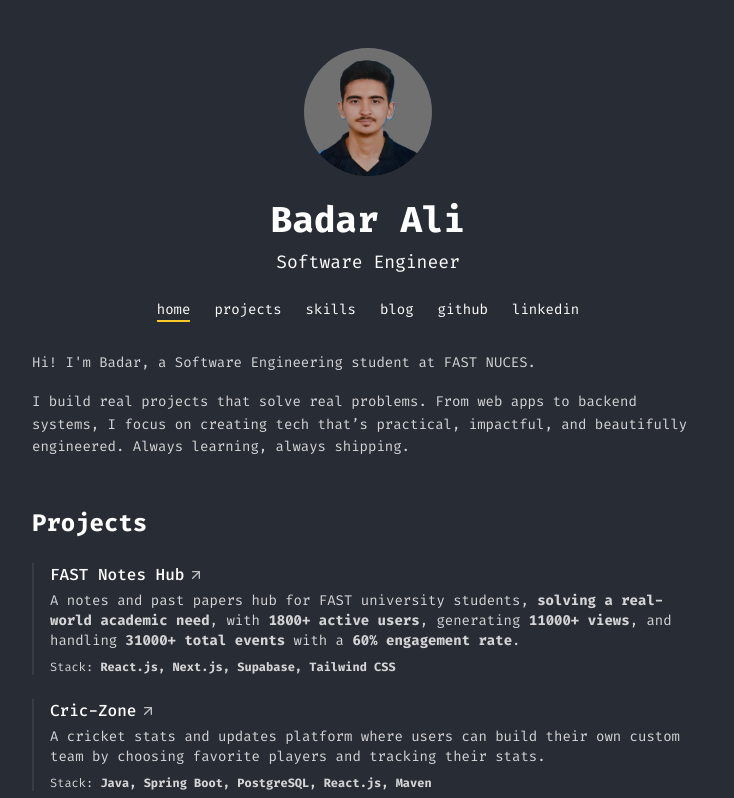
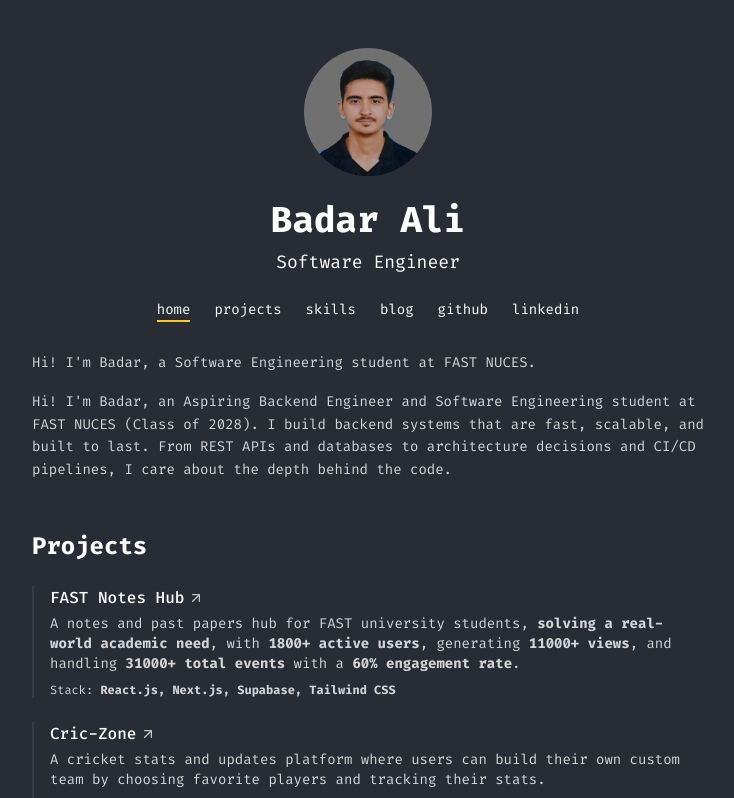
Before and after one commit to badarali5/portfolio-website, a React (Vite) app: page / in a window 1280 px wide. Shown: the top 798 px of the page, without its empty margins (272-1006 px from the left). Built offline with nearby package versions, Linux system fonts and the light colour scheme; the HTML template or start-up script is replaced by a standard one.

Commit message:
Revise profile description and expertise
Updated personal introduction and focus areas in ProfileSection.

```diff
--- a/src/components/ProfileSection.tsx
+++ b/src/components/ProfileSection.tsx
@@ -29,8 +29,8 @@ export const ProfileSection = () => {
         </p>
 
         <p className="font-mono text-sm leading-relaxed text-text-secondary mb-4 opacity-80">
-I build real projects that solve real problems. From web apps to backend systems, I focus on creating tech that’s practical, impactful, and beautifully engineered. Always learning, always shipping.
-        </p>
+Hi! I'm Badar, an Aspiring Backend Engineer and Software Engineering student at FAST NUCES (Class of 2028).
+I build backend systems that are fast, scalable, and built to last. From REST APIs and databases to architecture decisions and CI/CD pipelines, I care about the depth behind the code.    </p>
 
         {/* <p className="font-mono text-sm leading-relaxed text-text-secondary">
           You should <a href="#" className="text-text-accent underline hover:text-highlight transition-colors">subscribe to my newsletter</a>!
```
